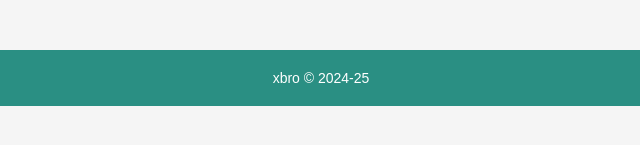
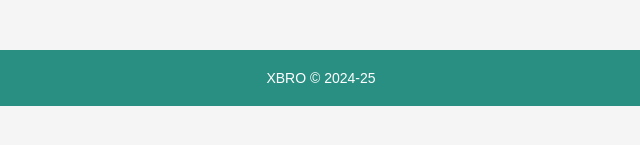
Before and after one commit to vivekgandam/eeelawnmower, a plain HTML site: page index.html in a window 1280 px wide. Shown: the part 463-608 px from the top of the page, 319-959 px from the left. Drawn offline with Linux system fonts and the light colour scheme.

Commit message:
Update index.html

```diff
--- a/index.html
+++ b/index.html
@@ -290,7 +290,7 @@
     </div>
 
     <footer>
-      <p>xbro &copy; 2024-25</p>
+      <p>XBRO &copy; 2024-25</p>
     </footer>
 
     <script>
```
